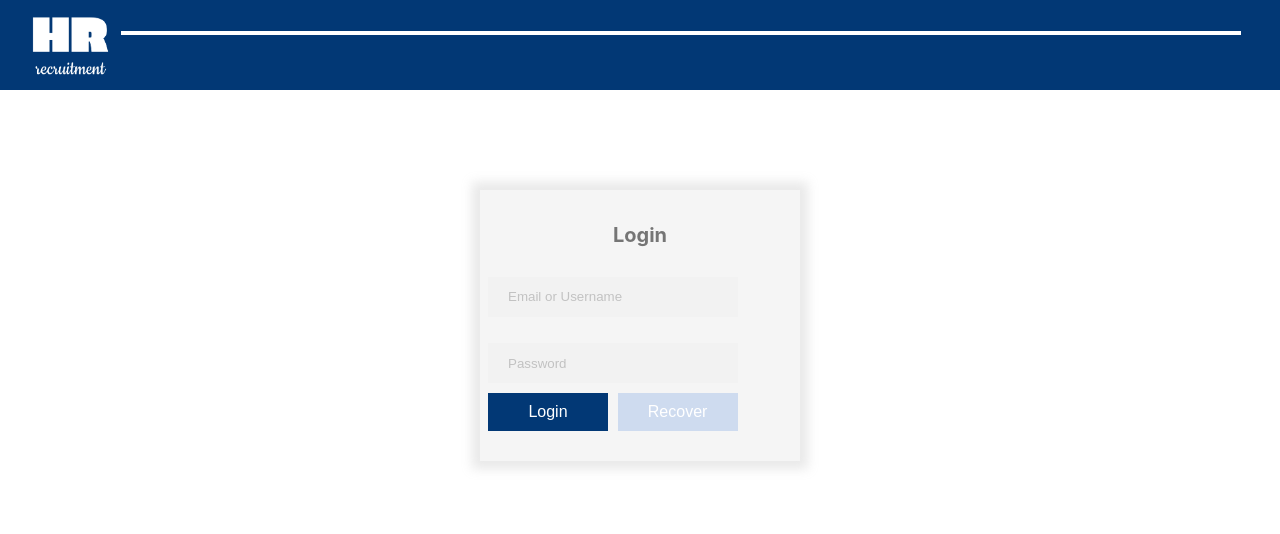
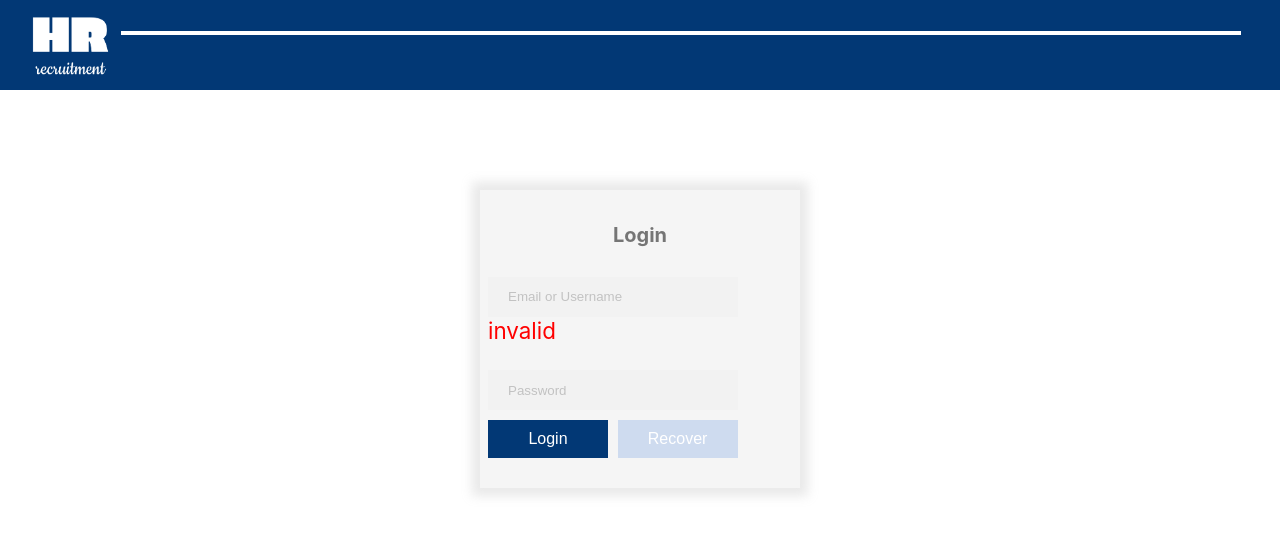
Before and after one commit to Bmirt/HRprogramm, a React (Create React App) app: page /Login in a window 1280 px wide. Shown: the top 534 px of the page. Built offline with nearby package versions, Linux system fonts and the light colour scheme.

Commit message:
added event handlers

```diff
--- a/src/components/Login/Login.js
+++ b/src/components/Login/Login.js
@@ -1,24 +1,44 @@
 import React, { Component } from "react";
 import { Link } from "react-router-dom";
-import Form from '../Form/Form'
+import Form from "../Form/Form";
 import Submit from "../UI/button/Button";
 import ForgotPassword from "../UI/button/Button";
 import Input from "../UI/Input/Input";
 class Login extends Component {
-  state = {};
-  handleSubmiit=()=>{}
+  state = {
+    username: "",
+    password: ""
+  };
+  handleSubmit = () => {};
+  handleChange = e => {
+    this.setState({
+      [e.target.name]: e.target.value
+    });
+  };
   render() {
+    console.log(this.state);
     return (
       <div>
-        <Form event={this.handleSubmiit} title='Login'>
-          <Input type="text" errors={{}} placeholder="Email or Username" />
-          <Input type="password" errors={{}} placeholder="Password" />
+        <Form event={this.handleSubmit} title="Login">
+          <Input
+            name="username"
+            event={this.handleChange}
+            type="text"
+            errors={{ username: "invalid" }}
+            placeholder="Email or Username"
+          />
+          <Input
+            name="password"
+            event={this.handleChange}
+            type="password"
+            errors={{}}
+            placeholder="Password"
+          />
           <Submit value="Login" buttonClass="submit" />
           <Link to="/reset-password">
             <ForgotPassword value="Recover" buttonClass="change" />
           </Link>
         </Form>
-
       </div>
     );
   }
--- a/src/components/ResetPassword/ResetPassword.js
+++ b/src/components/ResetPassword/ResetPassword.js
@@ -20,7 +20,7 @@ class ResetPassword extends Component {
     console.log(this.state);
   };
 
-  handeleSubmit = e => {
+  handleSubmit = e => {
     e.preventDefault();
     if (this.state.isVerified) {
       alert("You are verified");
@@ -32,7 +32,7 @@ class ResetPassword extends Component {
   render() {
     return (
       <div>
-        <Form title="Reset Password" event={this.handeleSubmit}>
+        <Form title="Reset Password" event={this.handleSubmit}>
           <Input type="text" placeholder="Email or Username" errors={{}} />
           <Recaptcha
             size="normal"
```
Also changed, not shown: src/components/UI/Input/Input.js (+11 -7 lines).
